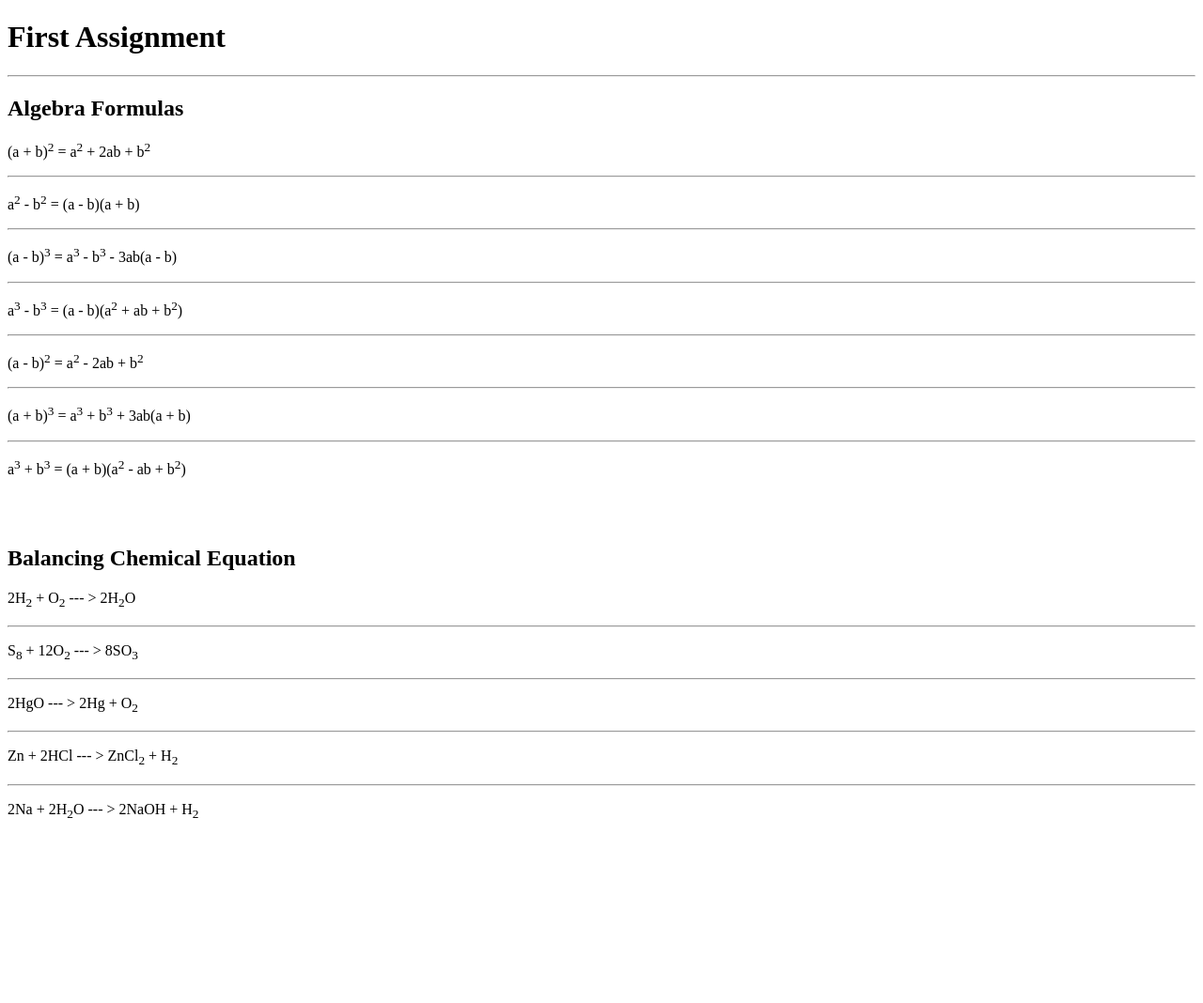
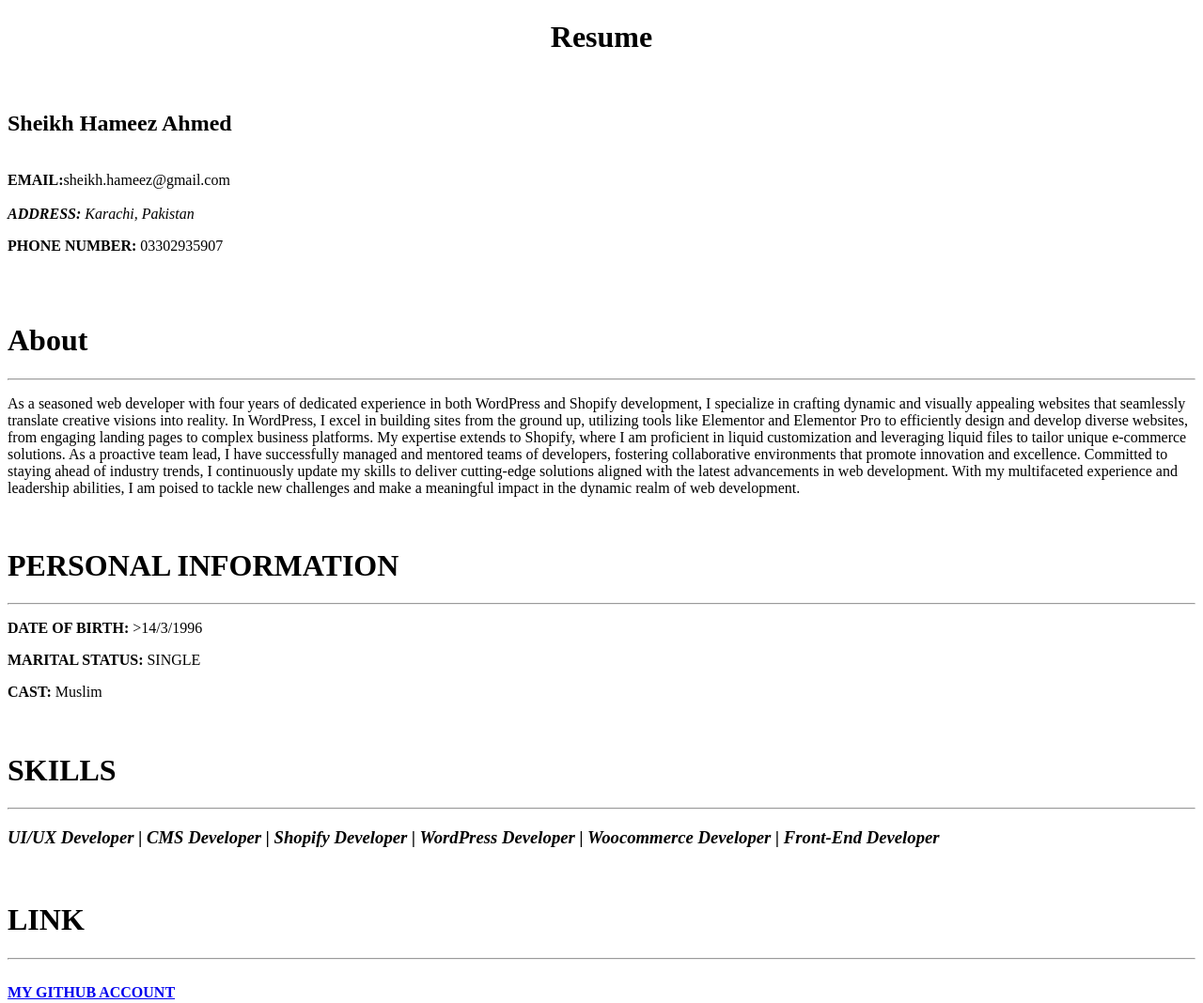
Before and after one commit to hameezahmed/Web-Mobile-App-course, a plain HTML site: page index.html in a window 1280 px wide. Shown: the top 1068 px of the page at 94% size. Before the commit the page ends 891 px from the top, so only its background shows below. Drawn offline with Linux system fonts and the light colour scheme.

Commit message:
Update index.html

```diff
--- a/index.html
+++ b/index.html
@@ -3,35 +3,59 @@
 <head>
     <meta charset="UTF-8">
     <meta name="viewport" content="width=device-width, initial-scale=1.0">
-    <title>Home</title>
+    <title>Second Class</title>
+
 </head>
 <body>
-    <h1>First Assignment</h1>
-    <hr/>
-    <h2>Algebra Formulas</h2>
-    <p>(a + b)<sup>2</sup> = a<sup>2</sup> + 2ab + b<sup>2</sup></p>
-    <hr/>
-    <p>a<sup>2</sup> - b<sup>2</sup> = (a - b)(a + b)</p>
-    <hr/>
-    <p>(a - b)<sup>3</sup> = a<sup>3</sup> - b<sup>3</sup> - 3ab(a - b)</p>
-    <hr/>
-    <p>a<sup>3</sup> - b<sup>3</sup> = (a - b)(a<sup>2</sup> + ab + b<sup>2</sup>)</p>
-    <hr/>
-    <p>(a - b)<sup>2</sup> = a<sup>2</sup> - 2ab + b<sup>2</sup></p>
-    <hr/>
-    <p>(a + b)<sup>3</sup> = a<sup>3</sup> + b<sup>3</sup> + 3ab(a + b)</p>
-    <hr/>
-    <p>a<sup>3</sup> + b<sup>3</sup> = (a + b)(a<sup>2</sup> - ab + b<sup>2</sup>)</p>
-    <br/><br/>
-    <h2>Balancing Chemical Equation</h2>
-    <p>2H<sub>2</sub> + O<sub>2</sub> <span>--- ></span> 2H<sub>2</sub>O</p>
-    <hr/>
-    <p>S<sub>8</sub> + 12O<sub>2</sub> <span>--- ></span> 8SO<sub>3</sub></p>
-    <hr/>
-    <p>2HgO <span>--- ></span> 2Hg + O<sub>2</sub></p>
-    <hr/>
-    <p>Zn + 2HCl <span>--- ></span> ZnCl<sub>2</sub> + H<sub>2</sub></p>
-    <hr/>
-    <p>2Na + 2H<sub>2</sub>O <span>--- ></span> 2NaOH + H<sub>2</sub></p>
+
+
+    <h1 style="text-align: center;">Resume</h1>
+   <br>
+
+   <h2>Sheikh Hameez Ahmed</h2><br>
+   <span><b>EMAIL:</b>sheikh.hameez@gmail.com<span><br><br>
+
+   <address>
+    <b><i>ADDRESS:</i></b>
+    <span>Karachi, Pakistan</span>
+   </address>
+
+   <p>
+    <b>PHONE NUMBER:</b>
+    <span>03302935907</span>
+   </p>
+   <br><br>
+
+   <h1>About</h1><hr/>
+   <p>As a seasoned web developer with four years of dedicated experience in both WordPress and Shopify development, I specialize in crafting dynamic and visually appealing websites that seamlessly translate creative visions into reality. In WordPress, I excel in building sites from the ground up, utilizing tools like Elementor and Elementor Pro to efficiently design and develop diverse websites, from engaging landing pages to complex business platforms. My expertise extends to Shopify, where I am proficient in liquid customization and leveraging liquid files to tailor unique e-commerce solutions. As a proactive team lead, I have successfully managed and mentored teams of developers, fostering collaborative environments that promote innovation and excellence. Committed to staying ahead of industry trends, I continuously update my skills to deliver cutting-edge solutions aligned with the latest advancements in web development. With my multifaceted experience and leadership abilities, I am poised to tackle new challenges and make a meaningful impact in the dynamic realm of web development.</p><br>
+
+   <h1>PERSONAL INFORMATION</h1><hr/>
+
+   <p>
+    <b>DATE OF BIRTH:</b>
+    <span>>14/3/1996</span>
+   </p>
+
+   <p>
+    <b>MARITAL STATUS:</b>
+    <span>SINGLE</span>
+   </p>
+
+   <p>
+    <b>CAST:</b>
+    <span>Muslim</span>
+   </p><BR>
+
+
+        <h1>SKILLS</h1><hr/>
+
+        <h3><i>UI/UX Developer | CMS Developer | Shopify Developer | WordPress Developer | Woocommerce Developer | Front-End Developer</i></h3><br>
+
+
+        <h1>LINK</h1><hr/><br>
+        <a href="https://github.com/hameezahmed"><b>MY GITHUB ACCOUNT</b></a><br><br>
+        <a href="https://www.linkedin.com/in/hameez-ahmed-808860120/"><b>MY Linkedin ACCOUNT</b></a><br><br>
+
+
 </body>
 </html>
```
